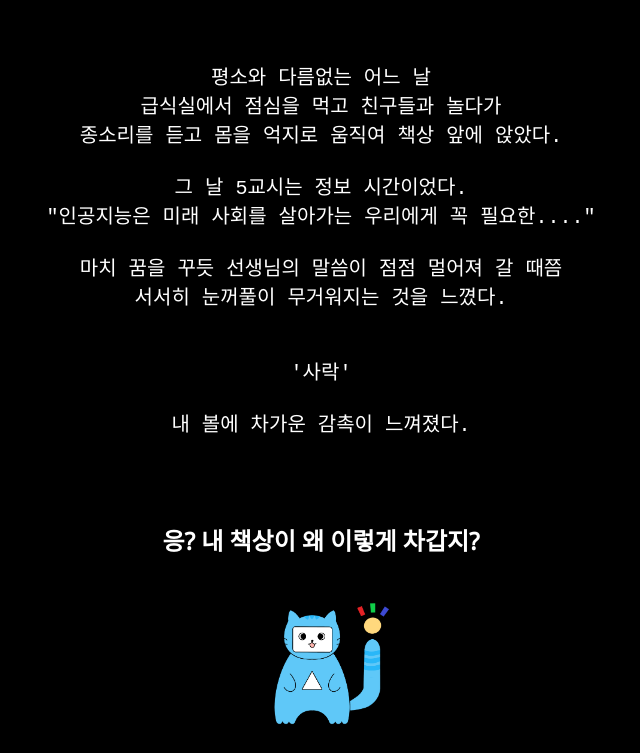
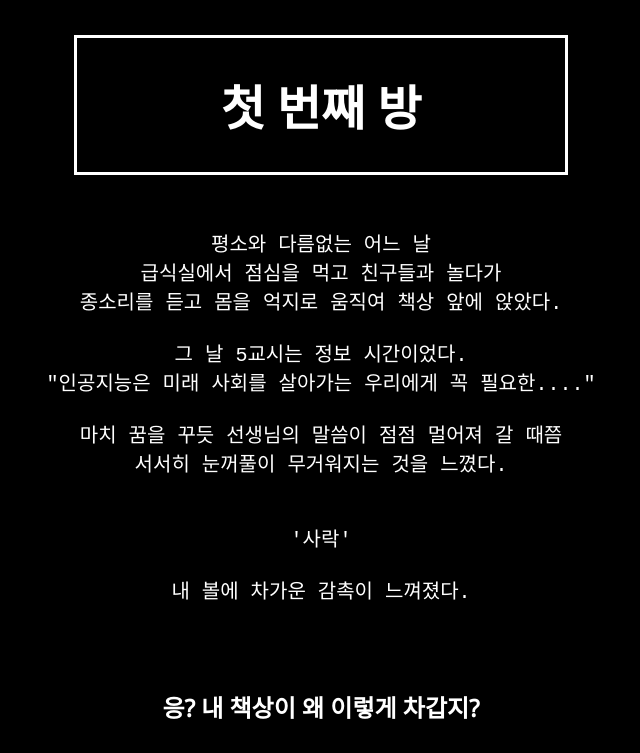
Before and after one commit to jingiru/aimaze, a plain HTML site: page code_page/page1_start.html in a window 1280 px wide. Shown: the top 753 px of the page, without its empty margins (319-959 px from the left). Drawn offline with Linux system fonts and the light colour scheme.

Commit message:
상단 방 번호 타이틀 추가

```diff
--- a/code_page/page1_start.html
+++ b/code_page/page1_start.html
@@ -11,6 +11,12 @@
   </head>
 
     <body>
+
+      <br>
+      <div class problem_box style="border:white; border-width:3px; border-style:solid;">
+         <h1 style="color:white">  　　　첫 번째 방　　　  </h1>
+      </div>
+
 
       <div class="story">
 
```
Also changed, not shown: code_page/page2_raon.html (+6 -0 lines), code_page/page3_ml.html (+6 -0 lines).
